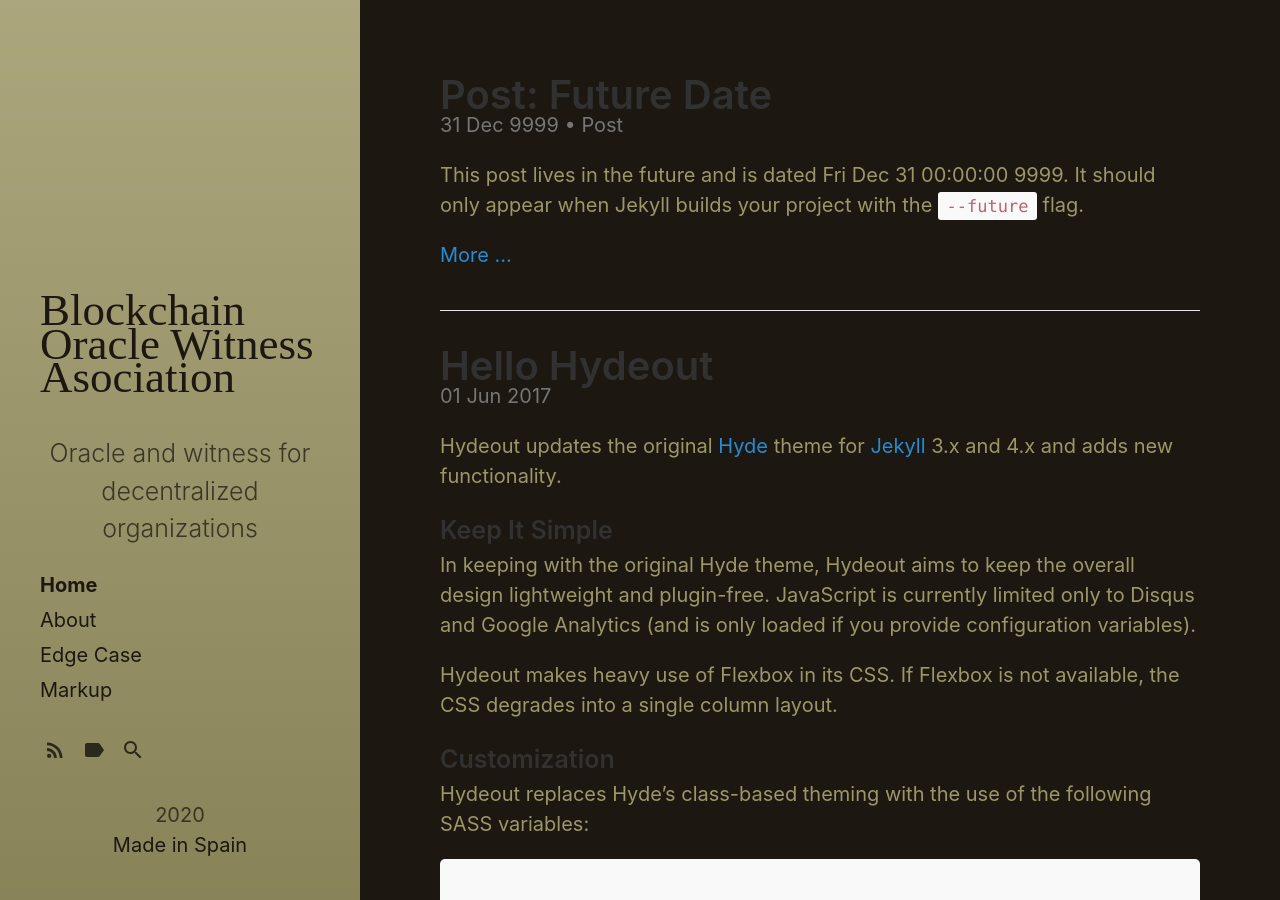
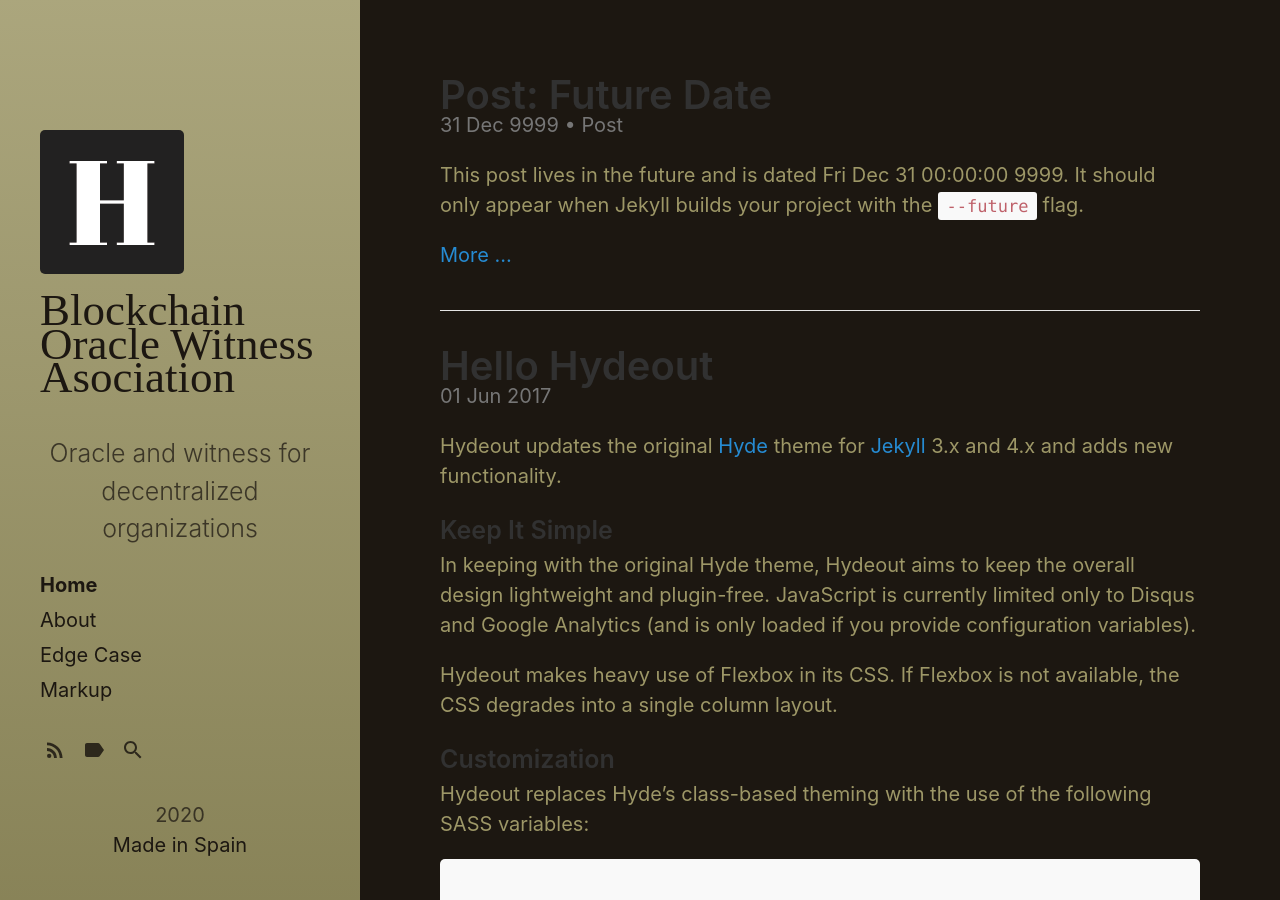
Before and after one commit to bronxi47/bowa, a Jekyll site: the page built from index.html, in a window 1280 px wide and 900 px high. Built offline with Jekyll 4.4.1, drawn with Linux system fonts in a browser that asks for light colours; some web fonts are replaced; the list of posts is cut into pages by our own code.

Commit message:
Update sidebar.html

```diff
--- a/_includes/sidebar.html
+++ b/_includes/sidebar.html
@@ -1,5 +1,6 @@
 <div id="sidebar">
   <header>
+    <img src= "/favicon.png" >
     <{% if page.layout == "index" %}h1{% else %}div{% endif %} class="site-title">
       <a href="{{ "/" | relative_url }}">
         {% unless page.url == "/" %}
```
